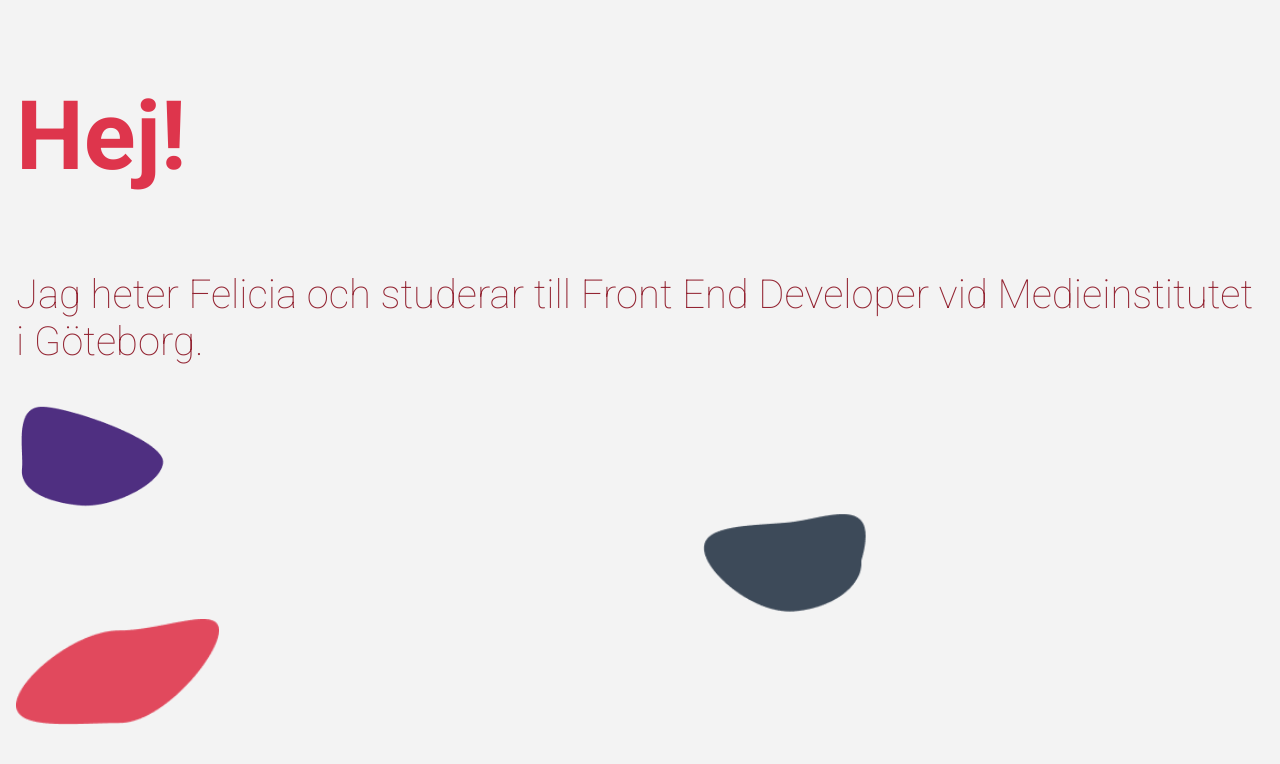
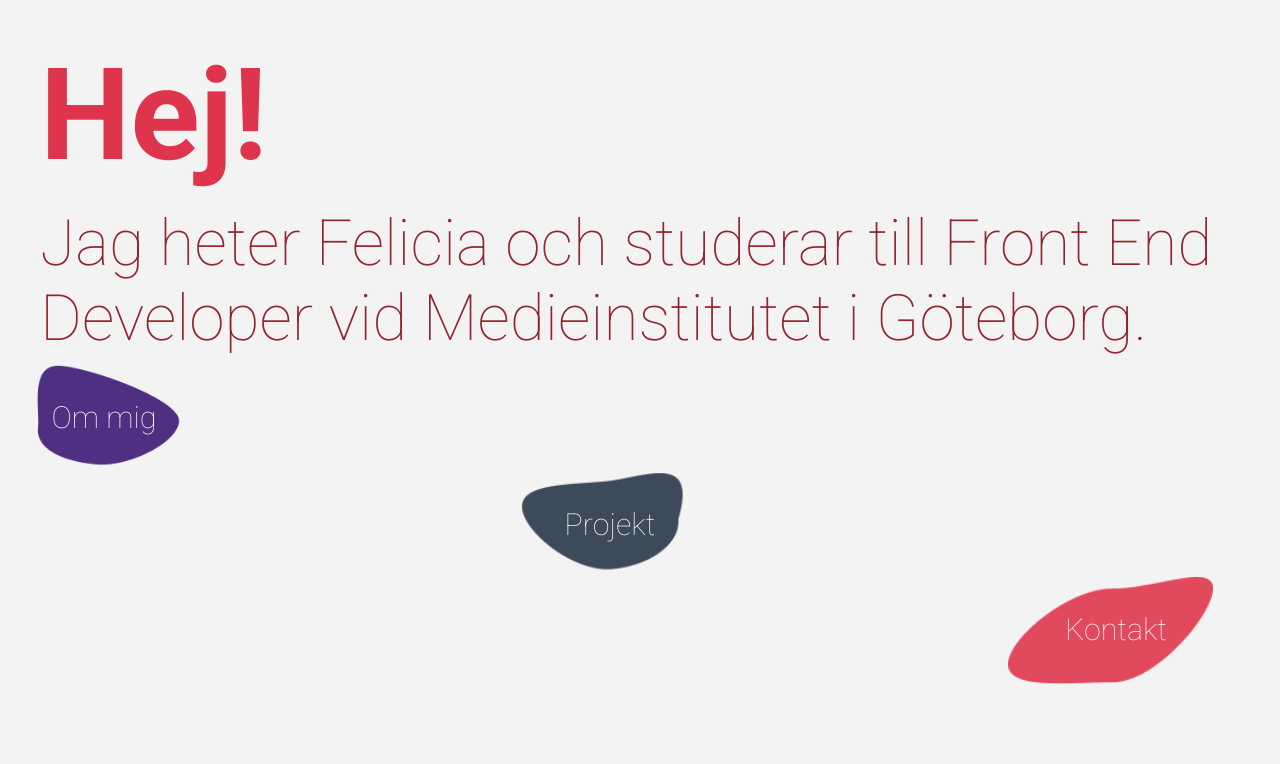
Before and after one commit to feliciaseg/Portfolio, a plain HTML site: page index.html in a window 1280 px wide. Drawn offline with Linux system fonts and the light colour scheme.

Commit message:
styling landing page and first mediaqueries

```diff
--- /dev/null
+++ b/desktop.css
@@ -0,0 +1,17 @@
+@media only screen and (min-width: 700px) {
+.start-section{
+    margin: 2rem;
+}
+
+
+.start-section > h2 {
+    font-size: 8rem;
+}
+
+
+.start-section > p {
+    font-size: 4rem;
+}
+
+
+}
--- a/index.html
+++ b/index.html
@@ -5,6 +5,7 @@
     <meta name="viewport" content="width=device-width, initial-scale=1.0" />
     <title>Portfolio - Felicia Segerholm</title>
     <link rel="stylesheet" href="style.css" />
+    <link rel="stylesheet" href="desktop.css" />
     <link rel="preconnect" href="https://fonts.gstatic.com" />
     <link
       href="https://fonts.googleapis.com/css2?family=Roboto:ital,wght@0,100;0,300;0,400;0,500;0,700;0,900;1,100;1,300;1,400;1,500;1,700;1,900&display=swap"
@@ -19,9 +20,11 @@
         Medieinstitutet i Göteborg.
       </p>
       <div class="shapes-wrapper">
-          <div id = "purple"></div>
-          <div id = "green"></div>
-          <div id = "red"></div>
+          <div id = "purple">
+            <p>Om mig</p>
+          </div>
+          <div id = "green"> <p>Projekt</p></div>
+          <div id = "red"><p>Kontakt</p></div>
       </div>
     </div>
 
--- a/style.css
+++ b/style.css
@@ -9,36 +9,46 @@ body {
     height: 100%;
 }
 
+/* MOBILE */
+
 .start-section{
     margin: 1rem;
-
+    display:flex;
+     flex-direction: column;
 }
 
 .start-section > h2 {
   font-size: 6rem;
   font-weight: 700;
   color: #de354c;
+  margin: 0.5rem;
 }
 
 .start-section > p {
   font-size: 2.5rem;
   font-weight: 100;
   color: #932432;
+  margin: 0.5rem;
 }
 
 .shapes-wrapper {
-    display: flex;
+     display: flex;
     flex-direction: column;
+    align-items: center;
     height: 20rem;
-
+    width: auto;
 }
 
 
 #red,
 #purple,
 #green {
-  height: 45%;
-  width: 45%;
+  display: flex;
+  flex-flow: wrap;
+  justify-content: center;
+  align-items: center;
+  height: 15rem;
+  width: 15rem;
   object-fit: contain;
   background-size: contain;
   background-repeat: no-repeat;
@@ -46,16 +56,40 @@ body {
 
 #purple {
   background-image: url(purple.png);
+  align-self: start;
+
 
 }
 
 #green {
   background-image: url(green.png);
-  align-self: flex-end;
+  align-self: center;
 
 }
 
 #red {
   background-image: url(red.png);
+  align-self: flex-end;
+}
 
+#purple > p {
+  margin-left: -40%;
+  font-size: 1.9rem;
+  color: #f3f3f3;
+  font-weight: 100;
 }
+
+#green > p {
+  margin-left: -25%;
+  font-size: 1.9rem;
+  color: #f3f3f3;
+  font-weight: 100;
+}
+
+#red > p {
+  margin-left: -10%;
+  margin-top: 12%;
+  font-size: 1.9rem;
+  color: #f3f3f3;
+  font-weight: 100;
+}
```
